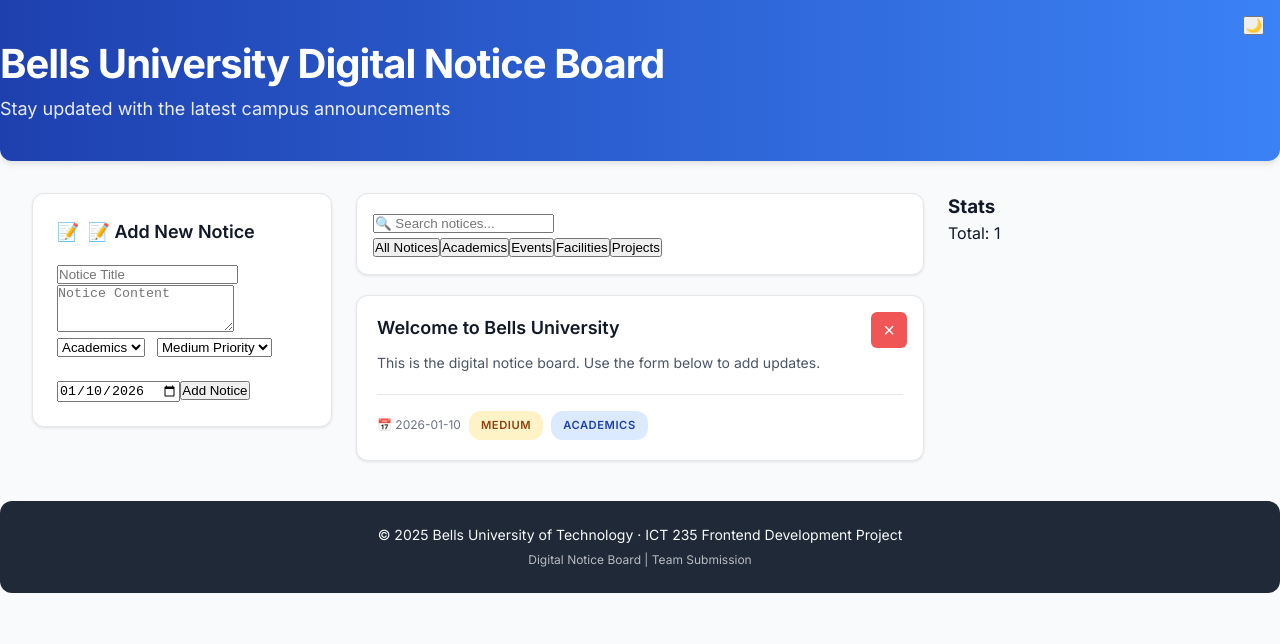
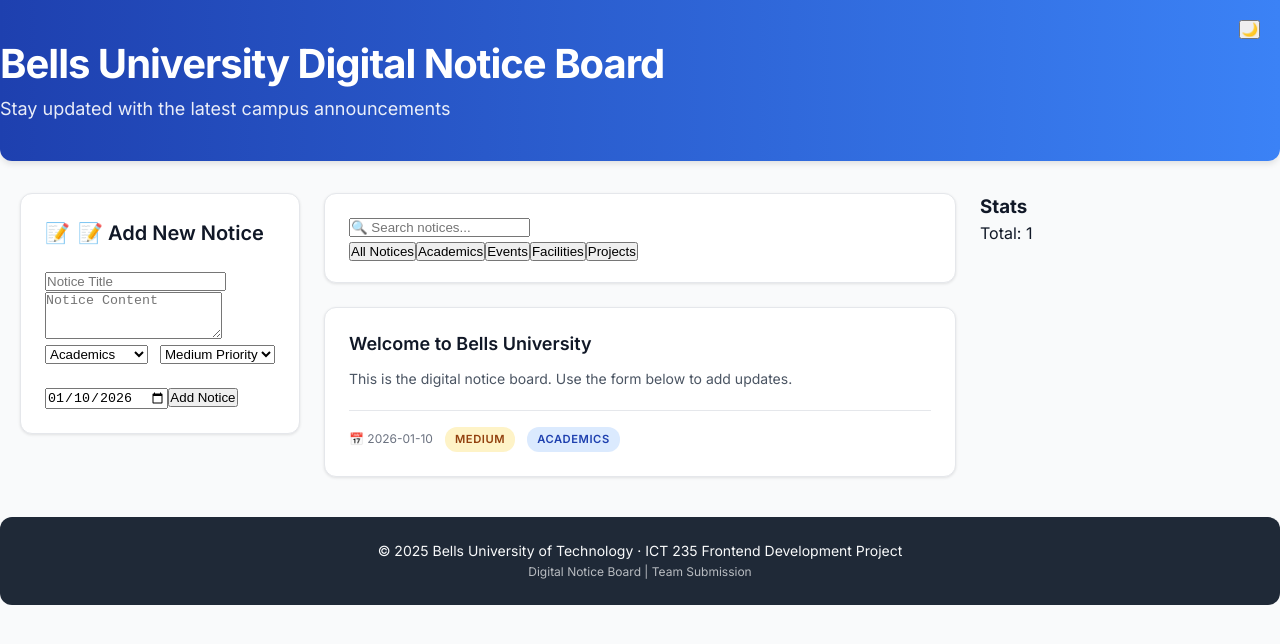
Before and after one commit to retrome3/bells_notice-board, a React (Create React App) app: page / in a window 1280 px wide. Shown: the top 644 px of the page. Built offline with nearby package versions, Linux system fonts and the light colour scheme; the HTML template or start-up script is replaced by a standard one.

Commit message:
Update App.css

```diff
--- a/src/styles/App.css
+++ b/src/styles/App.css
@@ -8,7 +8,7 @@
   --text-secondary: #4b5563;
   --text-tertiary: #6b7280;
   --border-color: #e5e7eb;
-  --header-bg: linear-gradient(to right, #1e40af, #3b82f6);
+  --header-bg: linear-gradient(to right, #1e40af, #3b82f6); /* Figma blue gradient */
   --header-text: white;
   --footer-bg: #1f2937;
   --footer-text: #f9fafb;
@@ -19,7 +19,6 @@
   --shadow-light: 0 1px 3px rgba(0, 0, 0, 0.1);
   --shadow-medium: 0 4px 6px -1px rgba(0, 0, 0, 0.1);
   --shadow-large: 0 10px 15px -3px rgba(0, 0, 0, 0.1);
-  --header-height-mobile: 70px;
 }
 
 [data-theme="dark"] {
@@ -44,7 +43,6 @@
   --shadow-large: 0 10px 15px -3px rgba(0, 0, 0, 0.3);
 }
 
-/* Reset and Base Styles */
 * {
     margin: 0;
     padding: 0;
@@ -52,7 +50,6 @@
 }
 
 html {
-    font-size: 16px;
     -webkit-text-size-adjust: 100%;
     -webkit-tap-highlight-color: transparent;
 }
@@ -65,24 +62,27 @@ body {
     transition: background-color 0.3s ease, color 0.3s ease;
     padding: 0;
     min-height: 100vh;
-    overflow-x: hidden;
 }
 
-/* Container */
 .container {
-    width: 100%;
     max-width: 1440px;
     margin: 0 auto;
-    padding: 0 16px;
+    padding: 0 20px;
+    width: 100%;
 }
 
-/* MOBILE-FIRST STYLES (Default for mobile) */
+/* Mobile-first responsive container */
+@media (max-width: 480px) {
+    .container {
+        padding: 0 16px;
+    }
+}
 
-/* Theme Toggle Button - Mobile */
+/* Theme Toggle Button */
 .theme-toggle {
     position: fixed;
-    top: 16px;
-    right: 16px;
+    top: 20px;
+    right: 20px;
     z-index: 1000;
 }
 
@@ -91,38 +91,46 @@ body {
     color: white;
     border: none;
     border-radius: 50%;
-    width: 44px;
-    height: 44px;
-    font-size: 18px;
+    width: 50px;
+    height: 50px;
+    font-size: 20px;
     cursor: pointer;
     box-shadow: var(--shadow-medium);
-    transition: transform 0.2s, opacity 0.2s;
+    transition: transform 0.2s;
     display: flex;
     align-items: center;
     justify-content: center;
-    touch-action: manipulation;
 }
 
-.theme-btn:hover,
-.theme-btn:active {
+.theme-btn:hover {
     transform: scale(1.05);
-    opacity: 0.9;
 }
 
-/* Header Styles - Mobile */
+@media (max-width: 768px) {
+    .theme-toggle {
+        top: 16px;
+        right: 16px;
+    }
+
+    .theme-btn {
+        width: 44px;
+        height: 44px;
+        font-size: 18px;
+    }
+}
+
+/* Header Styles - Match Figma */
 .header {
     background: var(--header-bg);
     color: var(--header-text);
-    padding: 24px 0;
-    margin-bottom: 20px;
+    padding: 40px 0;
+    margin-bottom: 32px;
     border-radius: 0 0 12px 12px;
     box-shadow: var(--shadow-medium);
-    position: relative;
-    overflow: hidden;
 }
 
 .header h1 {
-    font-size: 1.75rem;
+    font-size: 2.5rem;
     font-weight: 700;
     margin-bottom: 8px;
     letter-spacing: -0.025em;
@@ -130,43 +138,128 @@ body {
 }
 
 .header p {
-    font-size: 1rem;
+    font-size: 1.125rem;
     opacity: 0.9;
     font-weight: 400;
     line-height: 1.4;
 }
 
-/* Main Layout - Mobile-first (single column) */
-.main-layout {
-    display: flex;
-    flex-direction: column;
-    gap: 20px;
-    margin-bottom: 32px;
-    width: 100%;
+@media (max-width: 1024px) {
+    .header h1 {
+        font-size: 2rem;
+    }
 }
 
-/* Sidebar & Stats Panel - Mobile */
+@media (max-width: 768px) {
+    .header {
+        padding: 32px 0;
+        margin-bottom: 24px;
+    }
+
+    .header h1 {
+        font-size: 1.75rem;
+    }
+
+    .header p {
+        font-size: 1rem;
+    }
+}
+
+@media (max-width: 480px) {
+    .header {
+        padding: 24px 0;
+        margin-bottom: 20px;
+    }
+
+    .header h1 {
+        font-size: 1.5rem;
+    }
+
+    .header p {
+        font-size: 0.875rem;
+    }
+}
+
+/* Main Layout - Match Figma 3-column structure */
+.main-layout {
+    display: grid;
+    grid-template-columns: 280px 1fr 280px;
+    gap: 24px;
+    margin-bottom: 40px;
+    align-items: start;
+}
+
+@media (max-width: 1200px) {
+    .main-layout {
+        grid-template-columns: 280px 1fr;
+    }
+
+    .main-layout .sidebar:last-child {
+        grid-column: span 2;
+        display: grid;
+        grid-template-columns: 1fr 1fr;
+        gap: 24px;
+    }
+}
+
+@media (max-width: 900px) {
+    .main-layout {
+        grid-template-columns: 280px 1fr;
+    }
+
+    .main-layout .sidebar:last-child {
+        grid-template-columns: 1fr;
+    }
+}
+
+@media (max-width: 768px) {
+    .main-layout {
+        grid-template-columns: 1fr;
+        gap: 20px;
+        margin-bottom: 32px;
+    }
+
+    .main-layout .sidebar:last-child {
+        grid-column: span 1;
+        display: flex;
+    }
+}
+
+/* Sidebar & Stats Panel - Match Figma */
 .sidebar {
     display: flex;
     flex-direction: column;
-    gap: 20px;
-    width: 100%;
+    gap: 24px;
+    position: sticky;
+    top: 24px;
+}
+
+@media (max-width: 768px) {
+    .sidebar {
+        position: static;
+        gap: 20px;
+    }
 }
 
 .notice-form, .stats {
     background: var(--bg-secondary);
-    padding: 20px;
+    padding: 24px;
     border-radius: 12px;
     border: 1px solid var(--border-color);
     box-shadow: var(--shadow-light);
-    width: 100%;
+}
+
+@media (max-width: 768px) {
+    .notice-form, .stats {
+        padding: 20px;
+    }
 }
 
 .notice-form h3, .stats h3 {
-    font-size: 1.125rem;
+    font-size: 1.25rem;
     font-weight: 600;
     color: var(--text-primary);
-    margin-bottom: 16px;
+    margin-bottom: 20px;
     display: flex;
     align-items: center;
     gap: 8px;
@@ -180,22 +273,27 @@ body {
     content: "📊";
 }
 
-/* Form Styles - Mobile */
+/* Form Styles */
 .form-input, .form-select, .search-box {
     width: 100%;
-    padding: 14px 16px;
+    padding: 12px 16px;
     border: 1px solid var(--border-color);
     border-radius: 8px;
-    font-size: 16px; /* Prevents zoom on iOS */
+    font-size: 0.875rem;
     font-family: inherit;
     background: var(--bg-secondary);
     color: var(--text-primary);
     transition: border-color 0.2s, box-shadow 0.2s;
-    -webkit-appearance: none;
-    appearance: none;
 }
 
-/* Fix for iOS input styling */
+/* Prevent iOS zoom on input focus */
+@media (max-width: 768px) {
+    .form-input, .form-select, .search-box {
+        font-size: 16px;
+        padding: 14px 16px;
+    }
+}
+
 .form-input:focus, .form-select:focus, .search-box:focus {
     outline: none;
     border-color: var(--accent-color);
@@ -204,7 +302,6 @@ body {
 
 .form-input::placeholder {
     color: var(--text-tertiary);
-    opacity: 0.7;
 }
 
 textarea.form-input {
@@ -213,43 +310,53 @@ textarea.form-input {
 }
 
 .form-row {
-    display: flex;
-    flex-direction: column;
+    display: grid;
+    grid-template-columns: 1fr 1fr;
     gap: 12px;
     margin-bottom: 20px;
-    width: 100%;
+}
+
+@media (max-width: 480px) {
+    .form-row {
+        grid-template-columns: 1fr;
+        gap: 12px;
+    }
 }
 
 .submit-btn {
     width: 100%;
-    padding: 14px;
+    padding: 12px;
     background: var(--accent-gradient);
     color: white;
     border: none;
     border-radius: 8px;
-    font-size: 1rem;
+    font-size: 0.875rem;
     font-weight: 600;
     cursor: pointer;
     transition: all 0.2s;
-    touch-action: manipulation;
-    min-height: 48px; /* Better touch target */
 }
 
-.submit-btn:hover,
-.submit-btn:active {
+.submit-btn:hover {
     opacity: 0.95;
     transform: translateY(-1px);
     box-shadow: var(--shadow-medium);
 }
 
-/* Stats - Mobile */
+@media (max-width: 768px) {
+    .submit-btn {
+        padding: 14px;
+        font-size: 1rem;
+        min-height: 48px;
+    }
+}
+
+/* Stats */
 .stats p {
     display: flex;
     justify-content: space-between;
     margin-bottom: 12px;
     color: var(--text-secondary);
     font-size: 0.875rem;
-    padding: 8px 0;
 }
 
 .stats strong {
@@ -257,54 +364,64 @@ textarea.form-input {
     font-weight: 600;
 }
 
-/* Main Content Area - Mobile */
+/* Main Content Area */
 .main-content {
     display: flex;
     flex-direction: column;
-    gap: 20px;
-    width: 100%;
+    gap: 24px;
 }
 
-/* Controls - Mobile */
+@media (max-width: 768px) {
+    .main-content {
+        gap: 20px;
+    }
+}
+
+/* Controls */
 .controls {
     background: var(--bg-secondary);
-    padding: 16px;
+    padding: 20px 24px;
     border-radius: 12px;
     border: 1px solid var(--border-color);
     box-shadow: var(--shadow-light);
-    width: 100%;
+}
+
+@media (max-width: 768px) {
+    .controls {
+        padding: 16px;
+    }
 }
 
 .search-box {
     max-width: 100%;
-    margin-bottom: 16px;
+    margin-bottom: 20px;
 }
 
 .category-buttons {
     display: flex;
     flex-wrap: wrap;
     gap: 8px;
-    justify-content: flex-start;
+}
+
+@media (max-width: 480px) {
+    .category-buttons {
+        justify-content: space-between;
+    }
 }
 
 .category-btn {
-    padding: 10px 16px;
+    padding: 8px 16px;
     background: var(--bg-tertiary);
     border: 1px solid var(--border-color);
     border-radius: 20px;
-    font-size: 0.875rem;
+    font-size: 0.75rem;
     font-weight: 500;
     color: var(--text-secondary);
     cursor: pointer;
     transition: all 0.2s;
-    touch-action: manipulation;
-    min-height: 40px; /* Better touch target */
-    flex: 1;
-    min-width: calc(50% - 4px); /* Two buttons per row on mobile */
 }
 
-.category-btn:hover,
-.category-btn:active {
+.category-btn:hover {
     background: var(--border-color);
 }
 
@@ -314,24 +431,31 @@ textarea.form-input {
     border-color: var(--accent-color);
 }
 
-/* Notice Grid - Mobile */
+@media (max-width: 480px) {
+    .category-btn {
+        padding: 10px 14px;
+        font-size: 0.7rem;
+        flex: 1;
+        min-width: calc(50% - 4px);
+        text-align: center;
+    }
+}
+
+/* Notice Grid - Match Figma card layout */
 .notice-grid {
     display: flex;
     flex-direction: column;
     gap: 16px;
-    width: 100%;
 }
 
 .notice-card {
     background: var(--bg-secondary);
     border-radius: 12px;
-    padding: 20px;
+    padding: 24px;
     border: 1px solid var(--border-color);
     box-shadow: var(--shadow-light);
     transition: all 0.2s;
     position: relative;
-    width: 100%;
-    margin-bottom: 8px;
 }
 
 .notice-card:hover {
@@ -340,36 +464,51 @@ textarea.form-input {
     border-color: var(--accent-color);
 }
 
+@media (max-width: 768px) {
+    .notice-card {
+        padding: 20px;
+    }
+
+    .notice-card:hover {
+        transform: none;
+    }
+}
+
 .delete-btn {
     position: absolute;
     top: 16px;
     right: 16px;
-    width: 36px;
-    height: 36px;
+    width: 28px;
+    height: 28px;
     background: var(--delete-btn);
     color: white;
     border: none;
     border-radius: 6px;
-    font-size: 20px;
+    font-size: 18px;
     line-height: 1;
     cursor: pointer;
+    opacity: 0;
     transition: opacity 0.2s, background-color 0.2s;
     display: flex;
     align-items: center;
     justify-content: center;
-    z-index: 2;
-    touch-action: manipulation;
 }
 
-/* Always show delete button on mobile for better UX */
-.delete-btn {
-    opacity: 0.9;
+.notice-card:hover .delete-btn {
+    opacity: 1;
 }
 
-.delete-btn:hover,
-.delete-btn:active {
+@media (max-width: 768px) {
+    .delete-btn {
+        opacity: 1;
+        width: 32px;
+        height: 32px;
+        font-size: 20px;
+    }
+}
+
+.delete-btn:hover {
     background: var(--delete-hover);
-    opacity: 1;
 }
 
 .notice-title {
@@ -380,7 +519,6 @@ textarea.form-input {
     padding-right: 40px;
     line-height: 1.3;
     word-wrap: break-word;
-    overflow-wrap: break-word;
 }
 
 .notice-content {
@@ -389,29 +527,41 @@ textarea.form-input {
     line-height: 1.6;
     margin-bottom: 20px;
     word-wrap: break-word;
-    overflow-wrap: break-word;
 }
 
 .notice-footer {
     display: flex;
-    flex-direction: column;
-    gap: 12px;
+    justify-content: space-between;
+    align-items: center;
     padding-top: 16px;
     border-top: 1px solid var(--border-color);
     font-size: 0.75rem;
     color: var(--text-tertiary);
 }
 
+@media (max-width: 768px) {
+    .notice-footer {
+        flex-direction: column;
+        align-items: flex-start;
+        gap: 12px;
+    }
+}
+
 .notice-meta {
     display: flex;
-    flex-wrap: wrap;
     align-items: center;
-    gap: 8px;
-    width: 100%;
+    gap: 12px;
+}
+
+@media (max-width: 480px) {
+    .notice-meta {
+        flex-wrap: wrap;
+        gap: 8px;
+    }
 }
 
 .priority-badge, .category-badge {
-    padding: 6px 12px;
+    padding: 4px 10px;
     border-radius: 12px;
     font-weight: 600;
     font-size: 0.7rem;
@@ -420,14 +570,7 @@ textarea.form-input {
     white-space: nowrap;
 }
 
-.date-display {
-    display: flex;
-    align-items: center;
-    gap: 4px;
-    font-size: 0.75rem;
-}
-
-/* Priority Colors */
+/* Priority Colors - Match Figma */
 .priority-high {
     background: #fee2e2;
     color: #991b1b;
@@ -464,14 +607,19 @@ textarea.form-input {
     color: #e0e7ff;
 }
 
+.date-display {
+    display: flex;
+    align-items: center;
+    gap: 4px;
+}
+
 /* Empty State */
 .no-notices {
     text-align: center;
-    padding: 40px 20px;
+    padding: 48px 24px;
     background: var(--bg-secondary);
     border-radius: 12px;
     border: 1px dashed var(--border-color);
-    width: 100%;
 }
 
 .no-notices p {
@@ -483,15 +631,14 @@ textarea.form-input {
 .footer {
     background: var(--footer-bg);
     color: var(--footer-text);
-    padding: 20px 16px;
+    padding: 24px;
     border-radius: 12px;
-    margin-top: 32px;
+    margin-top: 40px;
     text-align: center;
-    width: 100%;
 }
 
 .footer p {
-    margin-bottom: 8px;
+    margin-bottom: 4px;
     font-size: 0.875rem;
     line-height: 1.4;
 }
@@ -502,187 +649,15 @@ textarea.form-input {
     opacity: 0.7;
 }
 
-/* MEDIA QUERIES FOR LARGER SCREENS */
-
-/* Tablet (min-width: 768px) */
-@media (min-width: 768px) {
-    .container {
-        padding: 0 24px;
-    }
-
-    .header {
-        padding: 32px 0;
-        margin-bottom: 28px;
-    }
-
-    .header h1 {
-        font-size: 2rem;
-    }
-
-    .header p {
-        font-size: 1.125rem;
-    }
-
-    .main-layout {
-        flex-direction: row;
-        flex-wrap: wrap;
-        gap: 24px;
-    }
-
-    .sidebar {
-        flex: 1;
-        min-width: 300px;
-        position: sticky;
-        top: 24px;
-    }
-
-    .main-content {
-        flex: 2;
-        min-width: 300px;
-    }
-
-    .notice-form, .stats {
-        padding: 24px;
-    }
-
-    .category-btn {
-        min-width: auto;
-        flex: none;
-    }
-
-    .notice-footer {
-        flex-direction: row;
-        justify-content: space-between;
-        align-items: center;
-    }
-
-    .notice-meta {
-        flex-wrap: nowrap;
-        width: auto;
-    }
-
+@media (max-width: 768px) {
     .footer {
-        padding: 24px;
+        padding: 20px;
+        margin-top: 32px;
+        border-radius: 12px 12px 0 0;
     }
 }
 
-/* Desktop (min-width: 1024px) */
-@media (min-width: 1024px) {
-    .header {
-        padding: 40px 0;
-        margin-bottom: 32px;
-    }
-
-    .header h1 {
-        font-size: 2.5rem;
-    }
-
-    .main-layout {
-        display: grid;
-        grid-template-columns: 300px 1fr 300px;
-        gap: 24px;
-    }
-
-    .sidebar {
-        flex: none;
-        width: auto;
-    }
-
-    .main-content {
-        flex: none;
-        width: auto;
-    }
-
-    .category-buttons {
-        flex-wrap: nowrap;
-    }
-
-    .form-row {
-        grid-template-columns: 1fr 1fr;
-        display: grid;
-    }
-
-    .form-row > *:last-child {
-        grid-column: span 2;
-    }
-}
-
-/* Large Desktop (min-width: 1200px) */
-@media (min-width: 1200px) {
-    .container {
-        padding: 0 32px;
-    }
-
-    .form-row {
-        grid-template-columns: 1fr 1fr 1fr;
-    }
-
-    .form-row > *:last-child {
-        grid-column: span 1;
-    }
-}
-
-/* Small mobile devices (max-width: 360px) */
-@media (max-width: 360px) {
-    .container {
-        padding: 0 12px;
-    }
-
-    .header {
-        padding: 20px 0;
-    }
-
-    .header h1 {
-        font-size: 1.5rem;
-    }
-
-    .header p {
-        font-size: 0.875rem;
-    }
-
-    .theme-btn {
-        width: 40px;
-        height: 40px;
-        font-size: 16px;
-    }
-
-    .notice-form, .stats, .controls {
-        padding: 16px;
-    }
-
-    .category-btn {
-        min-width: 100%;
-    }
-
-    .notice-card {
-        padding: 16px;
-    }
-
-    .delete-btn {
-        width: 32px;
-        height: 32px;
-        font-size: 18px;
-    }
-}
-
-/* Fix for landscape mode on mobile */
-@media (max-height: 500px) and (orientation: landscape) {
-    .header {
-        padding: 16px 0;
-        margin-bottom: 16px;
-    }
-
-    .header h1 {
-        font-size: 1.5rem;
-    }
-
-    .main-layout {
-        gap: 16px;
-        margin-bottom: 20px;
-    }
-}
-
-/* Prevent horizontal scrolling */
+/* Prevent horizontal scroll on mobile */
 @media (max-width: 768px) {
     body {
         overflow-x: hidden;
@@ -690,24 +665,7 @@ textarea.form-input {
 
     .container {
         width: 100%;
+        max-width: 100%;
         overflow-x: hidden;
     }
 }
-
-/* Improve touch targets for mobile */
-@media (max-width: 768px) {
-    button,
-    .category-btn,
-    .delete-btn,
-    .submit-btn,
-    .theme-btn {
-        min-height: 44px;
-        min-width: 44px;
-    }
-
-    input,
-    select,
-    textarea {
-        font-size: 16px !important; /* Prevents iOS zoom */
-    }
-}
```
